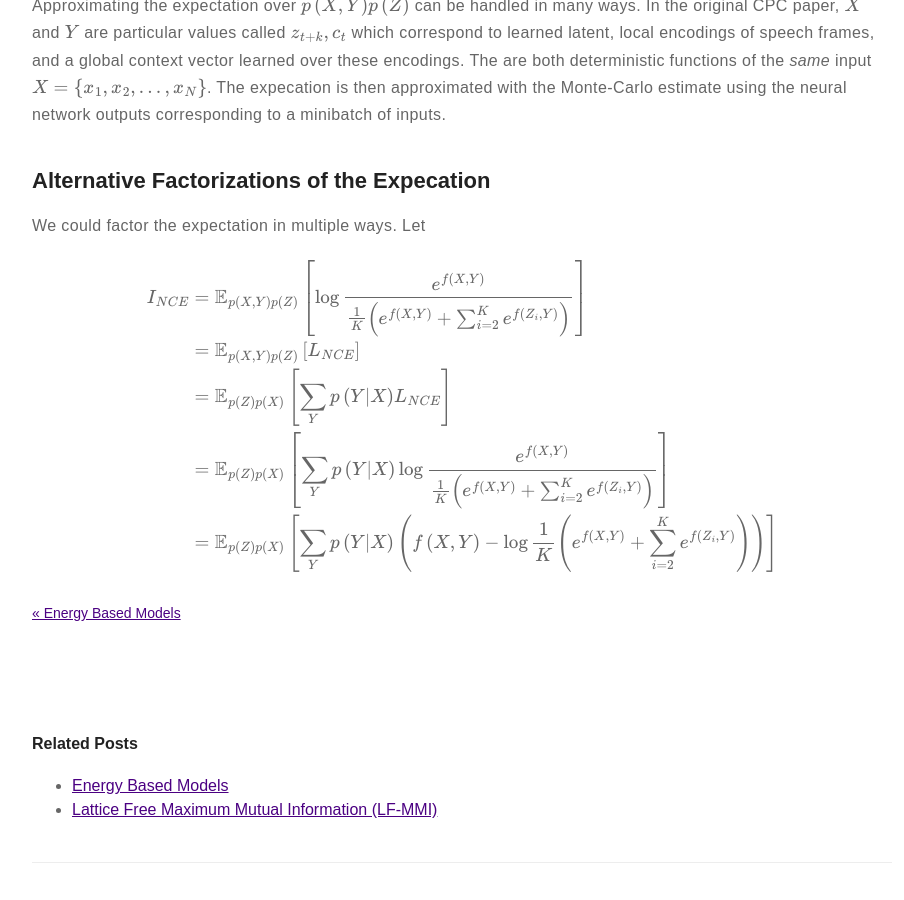
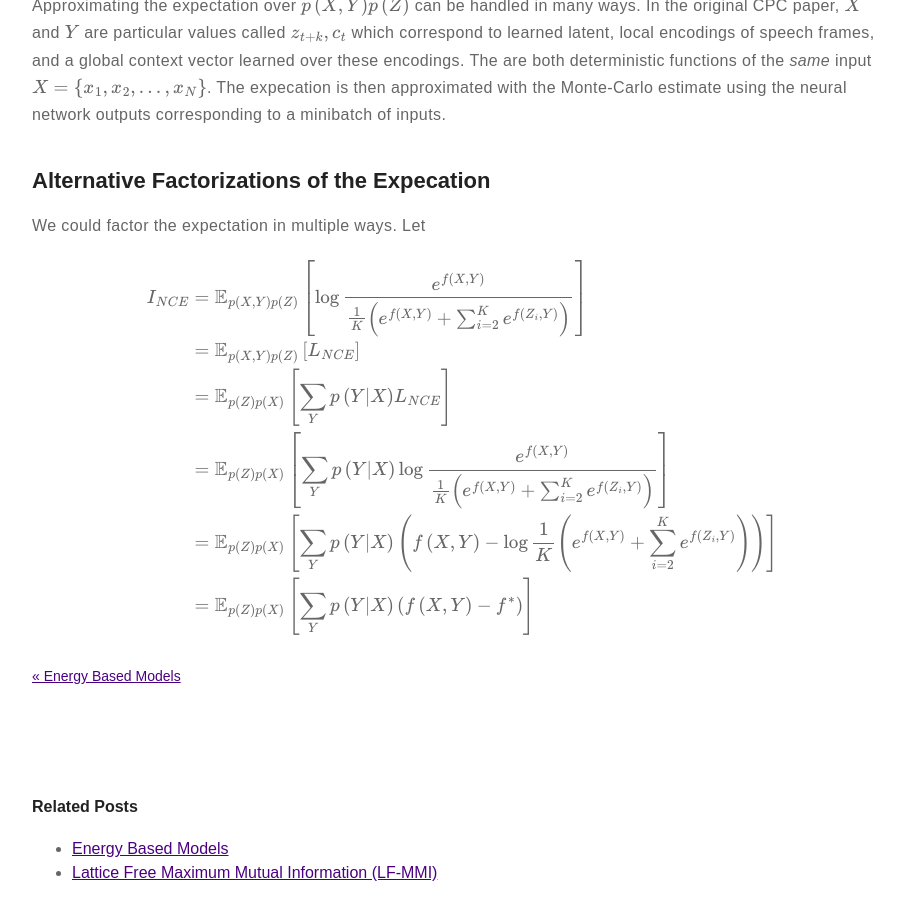
Before and after one commit to m-wiesner/m-wiesner.github.io, a Jekyll site: the page built from _posts/2020-10-30-Variational-Bounds-on-Mutual-Information.markdown, in a window 1280 px wide and 900 px high, scrolled down 5576 px. Shown: the whole window, without its empty margins (178-1082 px from the left). Built offline with Jekyll 4.4.1, drawn with Linux system fonts in a browser that asks for light colours; formulas are drawn with MathJax 3.

Commit message:
Update 2020-10-30-Variational-Bounds-on-Mutual-Information.markdown

```diff
--- a/_posts/2020-10-30-Variational-Bounds-on-Mutual-Information.markdown
+++ b/_posts/2020-10-30-Variational-Bounds-on-Mutual-Information.markdown
@@ -221,6 +221,7 @@
 &= \mathbb{E}_{p\left(Z\right)p\left(X\right)} \left[\sum_Y p\left(Y|X\right) L_{NCE}\right] \\
 &= \mathbb{E}_{p\left(Z\right)p\left(X\right)} \left[\sum_Y p\left(Y|X\right) \log{\frac{e^{f\left(X, Y\right)}}{\frac{1}{K}\left(e^{f\left(X, Y\right)} + \sum_{i=2}^{K} e^{f\left(Z_i, Y\right)}\right)}} \right] \\
 &= \mathbb{E}_{p\left(Z\right)p\left(X\right)} \left[\sum_Y p\left(Y|X\right) \left(f\left(X, Y\right) - \log{\frac{1}{K}\left(e^{f\left(X, Y\right)} + \sum_{i=2}^{K} e^{f\left(Z_i, Y\right)} \right)} \right) \right] \\
+&= \mathbb{E}_{p\left(Z\right)p\left(X\right)} \left[\sum_Y p\left(Y|X\right) \left( f\left(X, Y\right) - f^{*} \right)\right] \\
 \end{align}$$
 
 <!--
```
